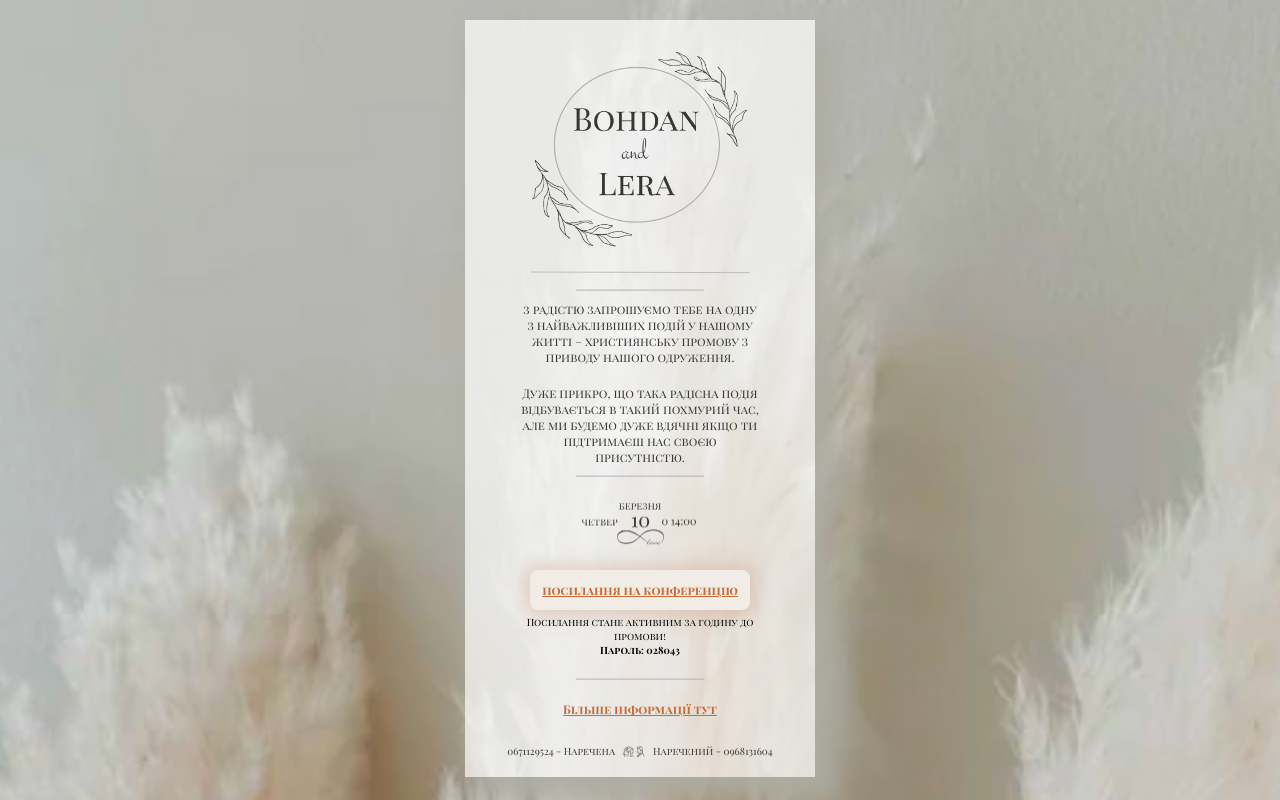
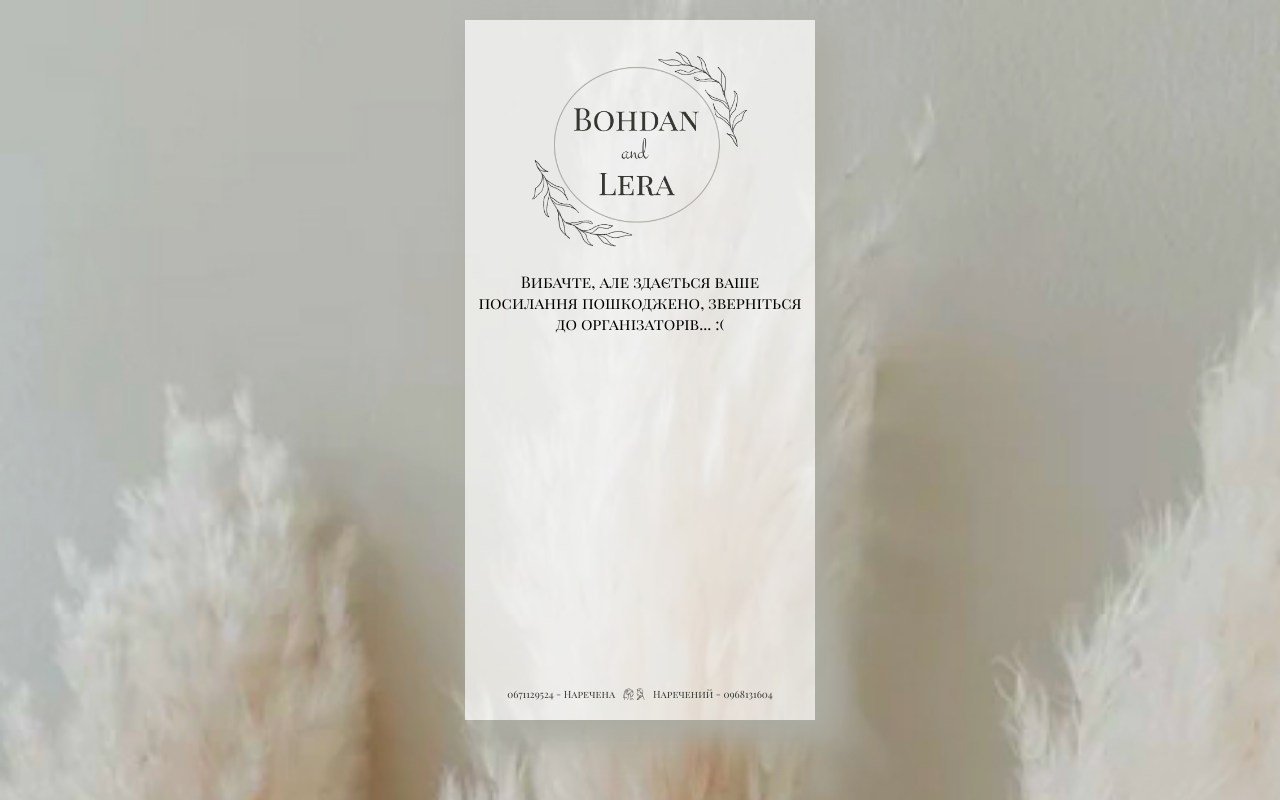
Before and after one commit to alexnightowl/zborovskiy, a React (Create React App) app: page /1 in a window 1280 px wide. Built offline with nearby package versions, Linux system fonts and the light colour scheme.

Commit message:
routes fix

```diff
--- a/src/App.jsx
+++ b/src/App.jsx
@@ -13,6 +13,7 @@ function App() {
                     <img width={275} src={logo} alt="logo"/>
                 </div>
                 <Routes>
+                    <Route path="/" element={<p>Вибачте, але здається ваше посилання пошкоджено, зверніться до організаторів... :(</p>}/>
                     <Route path="/:id" element={<Home/>}/>
                     <Route path="/:id/info" element={<Info/>}/>
                     <Route path="/info" element={<Info/>}/>
--- a/src/components/Home.jsx
+++ b/src/components/Home.jsx
@@ -15,6 +15,7 @@ const Home = () => {
     }, [id]);
 
     return (
+        guest ? (
             <div className="home">
                 <img src={topSeparator} alt=""/>
                 <p className="dear">{guest?.greeting}</p>
@@ -22,14 +23,16 @@ const Home = () => {
                 <img src={bottomSeparator} alt=""/>
                 <div className="elips">
                     <p className="text">
-                    з радістю запрошуємо {guest?.plural ? "вас" : "тебе"} на одну з найважливіших подій у нашому житті –
+                        з радістю запрошуємо {guest?.plural ? "вас" : "тебе"} на одну з найважливіших подій у нашому
+                        житті –
                         християнську промову з
                         приводу нашого одруження.
                     </p>
                 </div>
                 <div className="elips">
                     <p className="text">
-                    Дуже прикро, що така радісна подія відбувається в такий похмурий час, але ми будемо дуже вдячні якщо
+                        Дуже прикро, що така радісна подія відбувається в такий похмурий час, але ми будемо дуже
+                        вдячні якщо
                         {guest?.plural ? " ви " : " ти "}
                         підтримає{guest?.plural ? "те" : "ш"} нас своєю присутністю.
                     </p>
@@ -49,6 +52,7 @@ const Home = () => {
                 <br/>
                 <Link to={`/${id}/info`}>Більше інформації тут</Link>
             </div>
+        ) : <p>Вибачте, але здається ваше посилання пошкоджено, зверніться до організаторів... :(</p>
     );
 };
 
```
Lines whose indentation alone changed are shown as unchanged.
